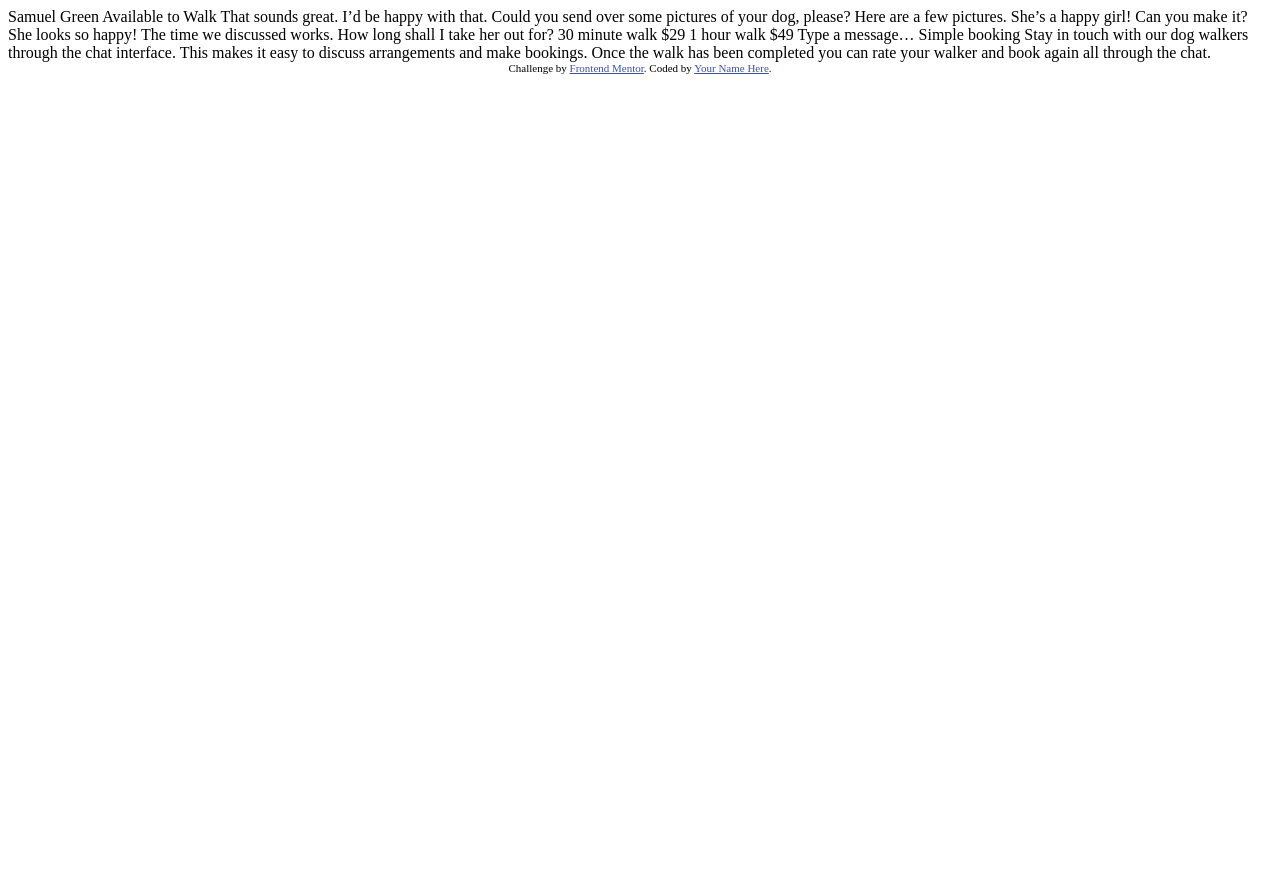
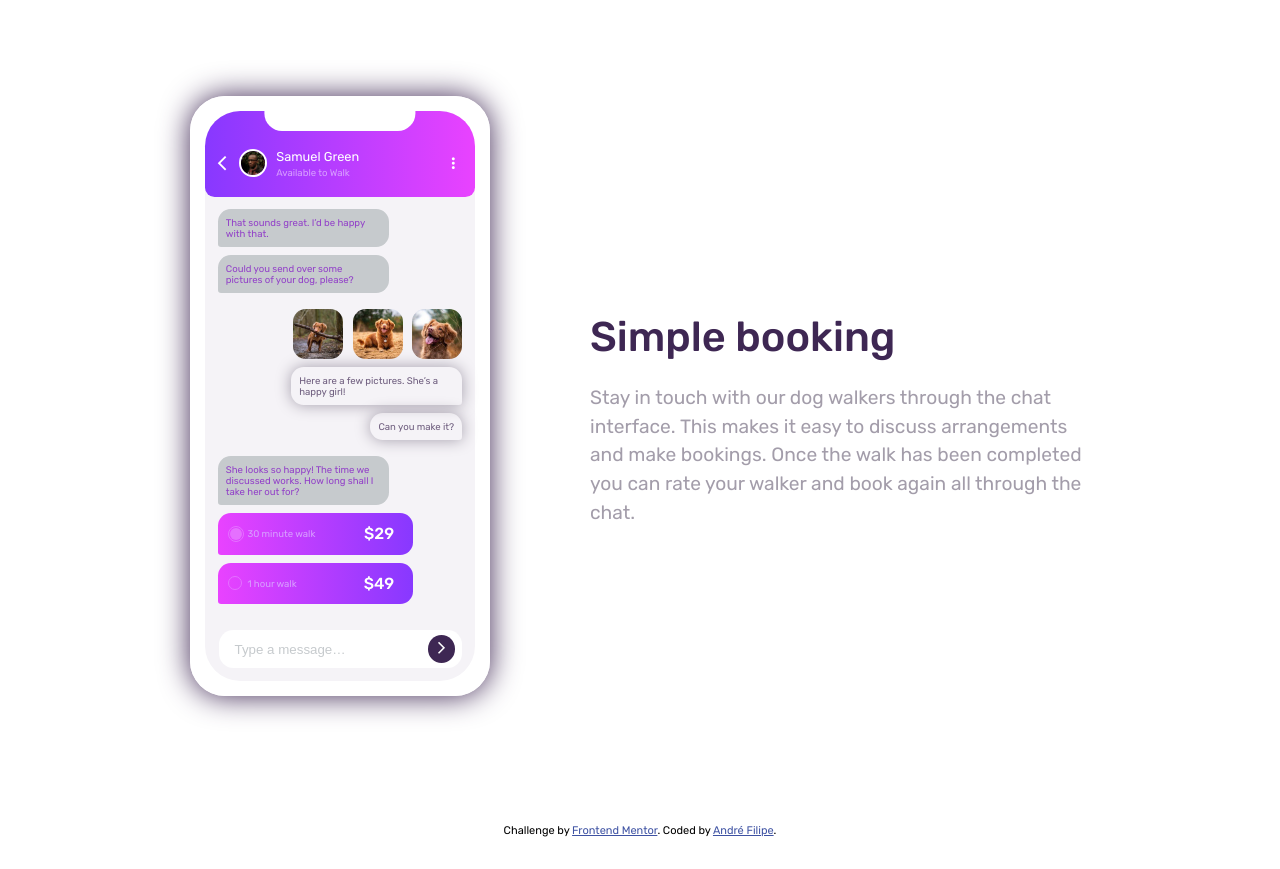
Before and after one commit to EuTechT/chat-app-css-illustration-master, a plain HTML site: page index.html in a window 1280 px wide. Before the commit the page ends 800 px from the top, so only its background shows below. Drawn offline with Linux system fonts and the light colour scheme.

Commit message:
Challenge almost completed

```diff
--- a/index.html
+++ b/index.html
@@ -6,7 +6,13 @@
 
   <link rel="icon" type="image/png" sizes="32x32" href="./images/favicon-32x32.png">
 
-  <title>Frontend Mentor | [Challenge Name Here]</title>
+  <link rel="preconnect" href="https://fonts.googleapis.com">
+  <link rel="preconnect" href="https://fonts.gstatic.com" crossorigin>
+  <link href="https://fonts.googleapis.com/css2?family=Rubik:wght@400;500;700&display=swap" rel="stylesheet">
+  <link rel="stylesheet" href="https://fonts.googleapis.com/icon?family=Material+Icons">
+  <link rel="stylesheet" href="./src/styles/styles.css">
+
+  <title>Frontend Mentor | Chat app CSS illustration</title>
 
   <!-- Feel free to remove these styles or customise in your own stylesheet 👍 -->
   <style>
@@ -16,36 +22,141 @@
 </head>
 <body>
 
-  Samuel Green
-  Available to Walk
+  <main class="main">
+    <div class="container">
+      <section class="section-app">
+        <div class="cell">
+          <div class="app">
+            <header class="app__header">
+              <button class="btn">
+                <span class="material-icons">
+                  arrow_back_ios
+                </span>
+              </button>
 
+              <div class="contact-profile">
+                <img class="avatar" src="./src/images/avatar.jpg" alt="Contact avatar">
+                <div class="contact-profile__info">
+                  <strong class="name">Samuel Green</strong>
+                  <span class="status">Available to Walk</span>
+                </div>
+              </div>
+
+              <button class="btn">
+                <span class="material-icons">
+                  more_vert
+                </span>
+              </button>
+            </header>
+
+            <div class="app__chat">
+              <div class="contact-message">
+                <p class="message">
                   That sounds great. I’d be happy with that.
+                </p>
+              </div>
 
+              <div class="contact-message">
+                <p class="message">
                   Could you send over some pictures of your dog, please?
+                </p>
+              </div>
 
+              <div class="my-message">
+                <img src="./src/images/dog-image-1.jpg" alt="Image 1" class="message-img">
+                <img src="./src/images/dog-image-2.jpg" alt="Image 2" class="message-img">
+                <img src="./src/images/dog-image-3.jpg" alt="Image 3" class="message-img">
+              </div>
+
+              <div class="my-message">
+                <p class="message">
                   Here are a few pictures. She’s a happy girl!
+                </p>
+              </div>
 
+              <div class="my-message">
+                <p class="message">
                   Can you make it?
+                </p>
+              </div>
 
+              <div class="contact-message">
+                <p class="message">
                   She looks so happy! The time we discussed works. How long shall I take her out for?
+                </p>
+              </div>
 
-  30 minute walk
+              <div class="contact-message">
+                <div class="offer">
+                  <div class="input">
+                    <div class="input__radio">
+                      <input type="radio" name="offer" id="id-offer-1" checked>
+                    </div>
+                    <label for="id-offer-1">30 minute walk</label>
+                  </div>
+
+                  <strong class="price">
                     $29
+                  </strong>
+                </div>
+              </div>
 
-  1 hour walk
+              <div class="contact-message">
+                <div class="offer">
+                  <div class="input">
+                    <div class="input__radio">
+                      <input type="radio" name="offer" id="id-offer-2">
+                    </div>
+                    <label for="id-offer-2">1 hour walk</label>
+                  </div>
+
+                  <strong class="price">
                     $49
+                  </strong>
+                </div>
+              </div>
 
-  Type a message…
 
+
+            </div>
+
+            <footer class="app__message-input">
+              <div class="input">
+                <input type="text" name="message-input" id="id-message-input" placeholder="Type a message…">
+                <button class="send">
+                  <span class="material-icons">
+                    arrow_forward_ios
+                  </span>
+                </button>
+              </div>
+
+            </footer>
+          </div>
+        </div>
+      </section>
+
+      <section class="section-description">
+        <div class="description">
+          <h1 class="title">
             Simple booking
+          </h1>
 
+          <p class="paragraph">
             Stay in touch with our dog walkers through the chat interface. This makes it easy to
             discuss arrangements and make bookings. Once the walk has been completed you can rate
             your walker and book again all through the chat.
+          </p>
 
+        </div>
+      </section>
+    </div>
+  </main>
+
+  <footer class="footer">
     <div class="attribution">
       Challenge by <a href="https://www.frontendmentor.io?ref=challenge" target="_blank">Frontend Mentor</a>.
-    Coded by <a href="#">Your Name Here</a>.
+      Coded by <a href="https://github.com/EuTechT" target="_blank">André Filipe</a>.
     </div>
+  </footer>
 </body>
 </html>
--- /dev/null
+++ b/src/styles/styles.css
@@ -0,0 +1,369 @@
+:root {
+    --primary-text-1: hsl(276, 100%, 81%);
+    --primary-text-2: hsl(276, 55%, 52%);
+    --primary-text-3: hsl(271, 15%, 43%);
+    --primary-text-4: hsl(206, 6%, 79%);
+    --primary-text-5: hsl(271, 36%, 24%);
+    --primary-text-6: hsl(270, 7%, 64%);
+
+    --gradient-1: hsl(293, 100%, 63%);
+    --gradient-2: hsl(264, 100%, 61%);
+
+    --secondary-1: hsl(0, 0%, 100%);
+    --secondary-2: hsl(270, 20%, 96%);
+    --secondary-3: hsl(271, 36%, 24%);
+    --secondary-4: hsl(289, 100%, 72%);
+
+    --font: 'Rubik', sans-serif;
+}
+
+* {
+    margin: 0;
+    padding: 0;
+    box-sizing: border-box;
+        -webkit-box-sizing: border-box;
+        -moz-box-sizing: border-box;
+}
+
+html {
+    font-family: var(--font);
+}
+
+.main {
+    padding: 2rem;
+}
+
+.container {
+    width: 100%;
+    max-width: 900px;
+    margin: 0 auto;
+    display: flex;
+    flex-direction: column;
+    justify-content: center;
+    align-items: center;
+}
+
+@media (min-width: 1025px) {
+    .container {
+        margin: 4rem auto;
+        flex-direction: row;
+        justify-content: space-between;
+    }
+}
+
+/*
+    Section app
+*/
+
+/*
+    CELL container
+*/
+
+.cell {
+    width: 300px;
+    height: 600px;
+    margin: 0 auto;
+    box-shadow: 0px 0px 30px var(--secondary-3);
+    border: solid 15px var(--secondary-1);
+    border-radius: 2.2rem;
+}
+
+
+/*
+    APP container
+*/
+
+.app {
+    width: 100%;
+    height: 100%;
+    background-color: var(--secondary-2);
+    border-radius: 2.2rem;
+}
+
+
+/*
+    APP header
+*/
+
+.app__header {
+    width: 100%;
+    height: 15%;
+    background-image: linear-gradient(to right, var(--gradient-2), var(--gradient-1));
+    border-radius: 2.2rem 2.2rem 0.6rem 0.6rem;
+
+    display: flex;
+    align-items: center;
+    justify-content: space-between;
+
+    padding: 1.2rem 0.8rem 0;
+
+    position: relative;
+}
+
+.app__header::before {
+    content: "";
+    width: 56%;
+    height: 20px;
+    background-color: var(--secondary-1);
+    border-radius: 0 0 1.1rem 1.1rem;
+
+    position: absolute;
+    top: 0;
+    left: 50%;
+    transform: translateX(-50%);
+}
+
+.avatar {
+    width: 28px;
+    border-radius: 50%;
+    border: solid 2px var(--secondary-1);
+    margin-right: 0.6rem;
+}
+
+.contact-profile {
+    flex-grow: 1;
+    display: flex;
+    align-items: center;
+    margin-left: 0.2rem;
+}
+
+.contact-profile__info {
+    display: flex;
+    flex-direction: column;
+}
+
+.name {
+    font-size: 0.8rem;
+    font-weight: 400;
+    color: var(--secondary-1);
+    margin-bottom: 0.2rem;
+}
+
+.status {
+    font-size: 0.6rem;
+    color: var(--primary-text-1);
+}
+
+.btn {
+    background-color: transparent;
+    border: none;
+    outline: none;
+    display: flex;
+    align-items: center;
+    justify-content: center;
+}
+
+.btn .material-icons {
+    font-size: 1.1rem;
+    color: var(--secondary-1);
+}
+
+
+/*
+    APP chat
+*/
+
+.app__chat {
+    width: 100%;
+    height: 75%;
+    padding: 0.8rem;
+}
+
+.contact-message .message,
+.my-message .message {
+    max-width: 70%;
+}
+
+.my-message {
+    display: flex;
+    flex-direction: row-reverse;
+    align-items: center;
+}
+
+.message {
+    padding: 0.5rem;
+    border-radius: 0.8rem;
+
+    font-size: 0.6rem;
+    font-weight: 400;
+}
+
+.my-message,
+.contact-message {
+    margin-bottom: 0.5rem;
+}
+
+.contact-message + .my-message,
+.my-message + .contact-message {
+    margin-top: 1rem;
+}
+
+.contact-message .message {
+    color: var(--primary-text-2);
+    background-color: var(--primary-text-4);
+    border-bottom-left-radius: 0.2rem;
+}
+
+.my-message .message {
+    color: var(--primary-text-3);
+    box-shadow: 0px 0px 15px var(--primary-text-6);
+    border-bottom-right-radius: 0.2rem;
+}
+
+.message-img {
+    width: 50px;
+    border-radius: 0.8rem;
+}
+
+.message-img + .message-img {
+    margin-right: 0.6rem;
+}
+
+.offer {
+    max-width: 80%;
+    background-image: linear-gradient(to right, var(--gradient-1), var(--gradient-2));
+    padding: 0.7rem;
+    border-radius: 0.8rem;
+
+    display: flex;
+    align-items: center;
+    justify-content: space-between;
+}
+
+.input {
+    display: flex;
+    align-items: center;
+}
+
+.input__radio {
+    width: 12px;
+    height: 12px;
+    margin-right: 0.4rem;
+
+    position: relative;
+}
+
+.input__radio input {
+    appearance: none;
+        -webkit-appearance: none;
+        -moz-appearance: none;
+}
+
+.input__radio input::before {
+    content: "";
+    position: absolute;
+    top: -1.5px;
+    left: -1px;
+    width: 100%;
+    height: 100%;
+    border-radius: 50%;
+    border: solid 1px var(--secondary-4);
+}
+
+.input__radio input:checked::before {
+    padding: 1px;
+    background-color: var(--secondary-4);
+    background-clip: content-box;
+}
+
+.contact-message .offer {
+    border-bottom-left-radius: 0.2rem;
+    padding-right: 1.2rem;
+}
+
+.offer label {
+    font-size: 0.6rem;
+    color: var(--primary-text-1);
+}
+
+.price {
+    color: var(--secondary-1);
+    font-weight: 500;
+}
+
+
+/*
+    APP message input
+*/
+
+.app__message-input {
+    padding-top: 0.4rem;
+}
+
+.app__message-input .input {
+    width: 90%;
+    height: 38px;
+    margin: 0 auto;
+
+    background-color: var(--secondary-1);
+    border-radius: 0.9rem;
+    padding: 0.6rem 0.4rem;
+}
+
+.app__message-input input {
+    width: 90%;
+    height: 100%;
+    border: none;
+    border-radius: 0.8rem 0 0 0.8rem;
+    padding: 0.6rem;
+    outline: none;
+}
+
+.app__message-input input::placeholder {
+    color: var(--primary-text-4);
+}
+
+.send {
+    width: 28px;
+    height: 28px;
+    background-color: var(--secondary-3);
+    border: none;
+    outline: none;
+    border-radius: 50%;
+}
+
+.send .material-icons {
+    font-size: 0.9rem;
+    font-weight: 500;
+    color: var(--secondary-1);
+}
+
+
+/*
+    Section description
+*/
+
+.description {
+    max-width: 500px;
+    margin: 3rem auto 0;
+}
+
+.title {
+    text-align: center;
+    color: var(--primary-text-5);
+    font-size: 2.6rem;
+    font-weight: 500;
+    margin-bottom: 1.4rem;
+}
+
+.paragraph {
+    color: var(--primary-text-6);
+    font-size: 1.2rem;
+    text-align: center;
+    line-height: 1.5;
+}
+
+@media (min-width: 1025px) {
+    .title,
+    .paragraph {
+        text-align: left;
+    }
+}
+
+
+/*
+    FOOTER
+*/
+.footer {
+    padding: 2rem;
+}
```
Also changed, not shown: src/images/avatar.jpg (renamed from images/avatar.jpg), src/images/dog-image-1.jpg (renamed from images/dog-image-1.jpg), src/images/dog-image-2.jpg (renamed from images/dog-image-2.jpg), src/images/dog-image-3.jpg (renamed from images/dog-image-3.jpg), src/images/favicon-32x32.png (renamed from images/favicon-32x32.png). Lines whose indentation alone changed are shown as unchanged.
